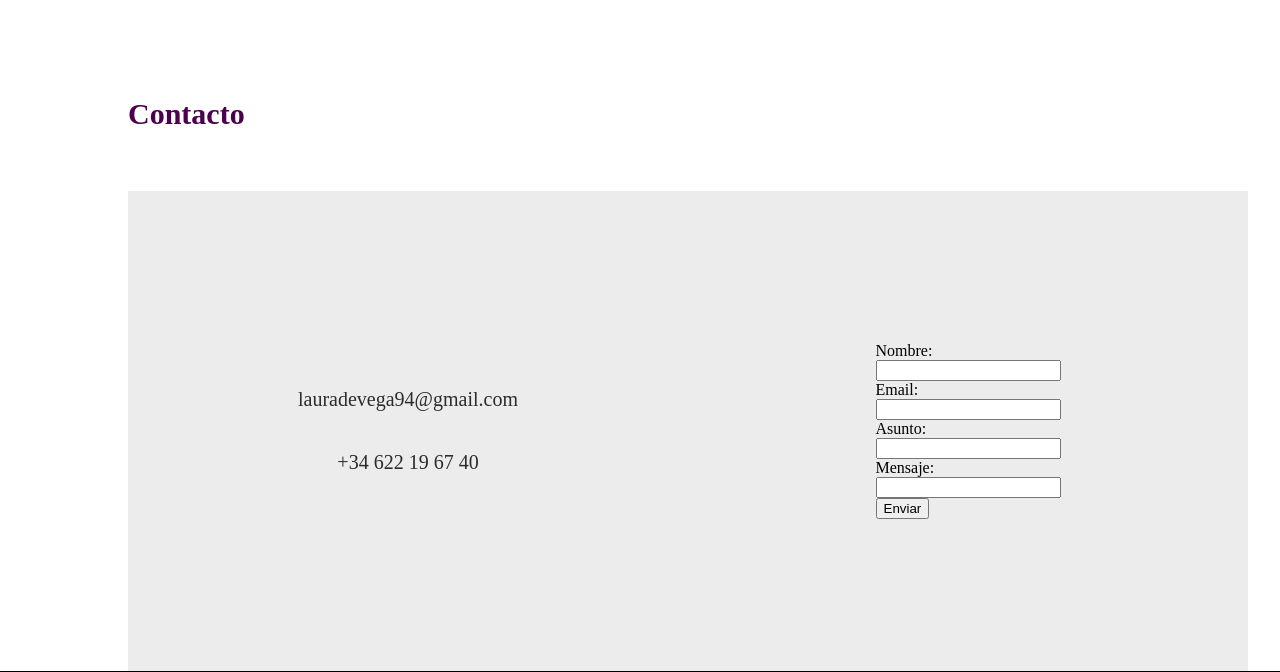
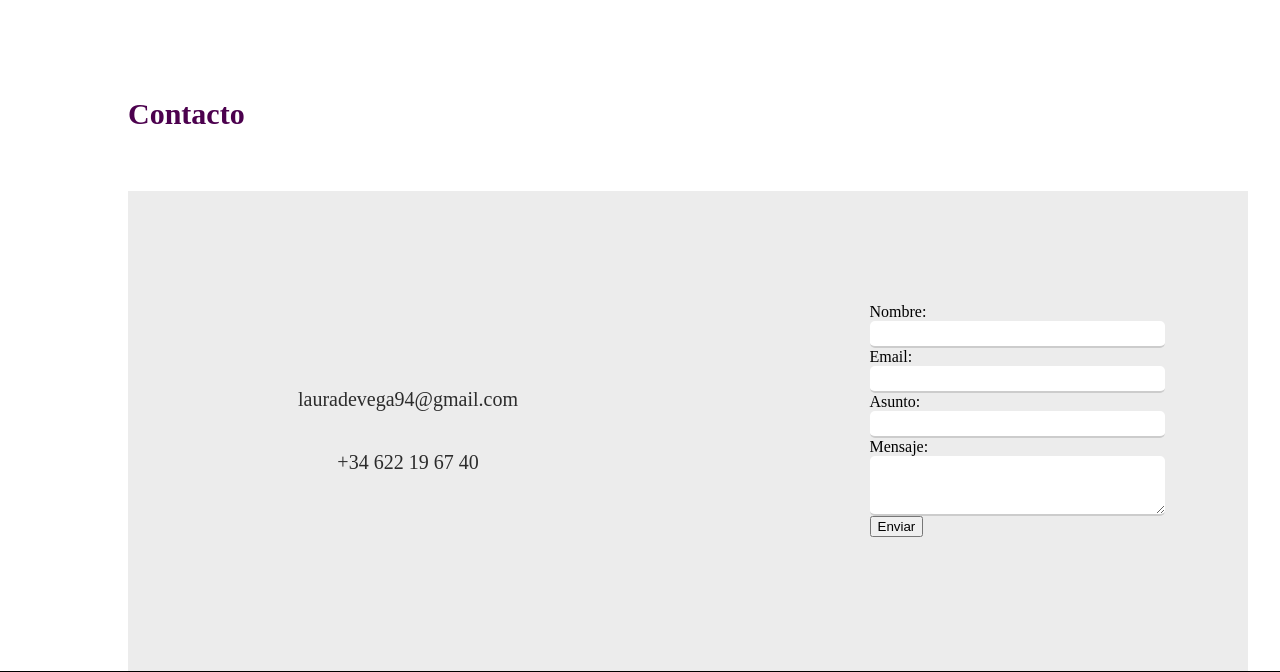
Before and after one commit to devegalaura-dev/portfolio, a plain HTML site: page index.html in a window 1280 px wide. Shown: the part 1914-2586 px from the top of the page. Drawn offline with Linux system fonts and the light colour scheme; a web font is replaced by a local one.

Commit message:
Modificación en los cuadros de texto del formulario

```diff
--- a/index.html
+++ b/index.html
@@ -90,16 +90,16 @@
         </section>
         <section class="iconoshabilidades">
            <div class="html">
-                <img src="assets/Iconos/Icono HTML.png" alt="iconohtml">
+                <img src="assets/Iconos/Icono HTML.png" alt="icono-html">
            </div>
            <div class="css">
-                <img src="assets/Iconos/Icono CSS.png" alt="iconocss">
+                <img src="assets/Iconos/Icono CSS.png" alt="iconocs">
            </div>
            <div class="javascript">
-                <img src="assets/Iconos/Icono Java Script.png" alt="iconojavascript">
+                <img src="assets/Iconos/Icono Java Script.png" alt="icono-javascript">
            </div>
            <div class="figma">
-                <img src="assets/Iconos/Icono Figma.png" alt="iconofigma">
+                <img src="assets/Iconos/Icono Figma.png" alt="icono-figma">
            </div>
         </section>
         <section class="contact">
@@ -114,12 +114,16 @@
                         <form>
                             <label for="nombre">Nombre:</label><br>
                             <input type="text" id="nombre" name="nombre"><br>
+
                             <label for="email">Email:</label><br>
                             <input type="text" id="email" name="email"><br>
+
                             <label for="asunto">Asunto:</label><br>
                             <input type="text" id="asunto" name="asunto"><br>
-                            <label for="lname">Mensaje:</label><br>
-                            <input type="text" id="mensaje" name="mensaje"><br>
+
+                            <label for="mensaje">Mensaje:</label><br>
+                            <textarea id="mensaje" name="mensaje" class="grande" required></textarea><br>
+
                             <button>Enviar</button>
                           </form>
                     </div>
--- a/style.css
+++ b/style.css
@@ -356,6 +356,10 @@ button .github2{
     flex-direction: column;
     justify-content: center;
     align-items: center;
+    font-size: 20px;
+}
+.datosContact p{
+
 }
 .formulario{
     width: 50%;
@@ -365,3 +369,28 @@ button .github2{
     justify-content: center;
     align-items: center;
 }
+input[type="text"]{
+    width: 140%;
+    height: 2%;
+    padding: 10px;
+    border: none;
+    border-bottom: 2px solid #ccc;
+    border-radius: 5px;
+
+}
+input[type="text"]:active{
+    background-color: black;
+}
+textarea.grande {
+        width: 140%;
+        height: 15%;
+        padding: 10px;
+        border: none;
+        border-bottom: 2px solid #ccc;
+        border-radius: 5px;
+        text-align: left;
+        vertical-align: top;
+}
+textarea.grande:active{
+    background-color: black;
+}
```
